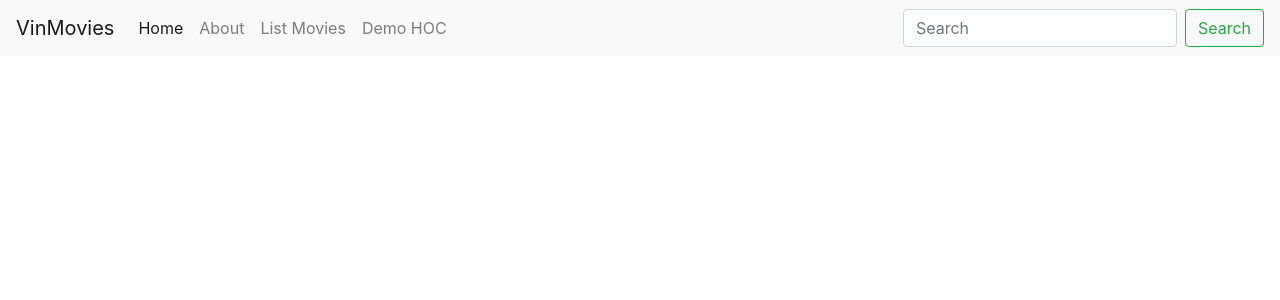
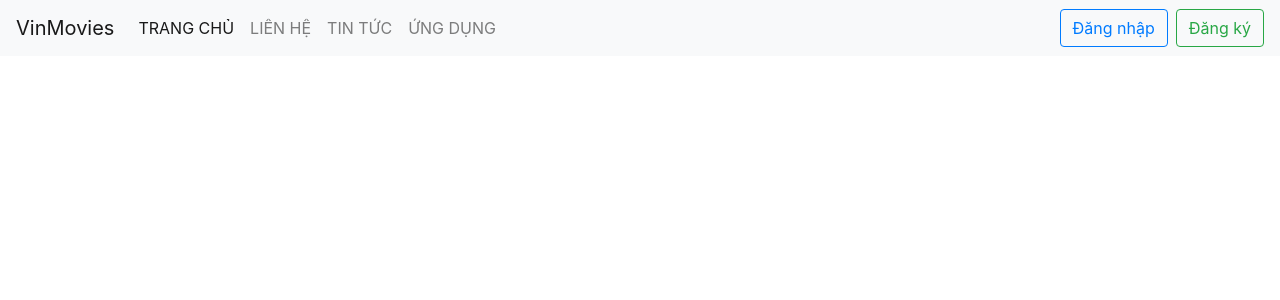
Before and after one commit to barryle95/movie-ticket-booking-web, a React app: page / in a window 1280 px wide. Shown: the top 300 px of the page. Built offline with nearby package versions, Linux system fonts and the light colour scheme.

Commit message:
edit HomeMenu.js, homeRoutes.js

```diff
--- a/src/App.js
+++ b/src/App.js
@@ -5,7 +5,7 @@ import './App.scss';
 import { BrowserRouter, Switch } from 'react-router-dom'; //Route bộ định tuyến
 
 //import routesHome
-import { routesHome } from './routes/routes';
+import { homeRoutes } from './routes/homeRoutes';
 
 //import HomeTemplate
 import HomeTemplate from './templates/HomeTemplate';
@@ -14,7 +14,7 @@ import HomeTemplate from './templates/HomeTemplate';
 class App extends React.Component {
 
   render() {
-    const showMenuHome = routes => {
+    const showHomeMenu = routes => {
       //Did U check array is null?
       if (routes && routes.length > 0) {
         return routes.map((item, index) => {
@@ -27,7 +27,7 @@ class App extends React.Component {
       <BrowserRouter>
         {/* <Navbar></Navbar> */}
         < Switch >
-          {showMenuHome(routesHome)}
+          {showHomeMenu(homeRoutes)}
         </Switch >
       </BrowserRouter >
     );
--- a/src/components/Navbar.js
+++ b/src/components/HomeMenu.js
@@ -1,35 +1,35 @@
 import React, { Component } from 'react';
 import { NavLink } from 'react-router-dom';
 
-export default class Navbar extends Component {
+export default class HomeMenu extends Component {
     render() {
         return (
             <div>
                 <div>
                     <div>
                         <nav className="navbar navbar-expand-lg navbar-light bg-light">
-                            <NavLink className="navbar-brand" to="#">VinMovies</NavLink>
+                            <NavLink className="navbar-brand" to="/">VinMovies</NavLink>
                             <button className="navbar-toggler" type="button" data-toggle="collapse" data-target="#navbarSupportedContent" aria-controls="navbarSupportedContent" aria-expanded="false" aria-label="Toggle navigation">
                                 <span className="navbar-toggler-icon" />
                             </button>
                             <div className="collapse navbar-collapse" id="navbarSupportedContent">
                                 <ul className="navbar-nav mr-auto">
                                     <li className="nav-item active">
-                                        <NavLink exact activeClassName="active" className="nav-link" to="/">Home <span className="sr-only">(current)</span></NavLink>
+                                        <NavLink exact activeClassName="active" className="nav-link" to="/">TRANG CHỦ<span className="sr-only">(current)</span></NavLink>
                                     </li>
                                     <li className="nav-item">
-                                        <NavLink activeClassName="active" className="nav-link" to="/about">About</NavLink>
+                                        <NavLink activeClassName="active" className="nav-link" to="/contact">LIÊN HỆ</NavLink>
                                     </li>
                                     <li className="nav-item">
-                                        <NavLink activeClassName="active" className="nav-link" to="/list-movies">List Movies</NavLink>
+                                        <NavLink activeClassName="active" className="nav-link" to="/info">TIN TỨC</NavLink>
                                     </li>
                                     <li className="nav-item">
-                                        <NavLink activeClassName="active" className="nav-link" to="/demo-hoc">Demo HOC</NavLink>
+                                        <NavLink activeClassName="active" className="nav-link" to="/app">ỨNG DỤNG</NavLink>
                                     </li>
                                 </ul>
                                 <form className="form-inline my-2 my-lg-0">
-                                    <input className="form-control mr-sm-2" type="search" placeholder="Search" aria-label="Search" />
-                                    <button className="btn btn-outline-success my-2 my-sm-0" type="submit">Search</button>
+                                    <button className="btn btn-outline-primary my-2 my-sm-0 mr-2" type="submit">Đăng nhập</button>
+                                    <button className="btn btn-outline-success my-2 my-sm-0" type="submit">Đăng ký</button>
                                 </form>
                             </div>
                         </nav>
--- a/src/routes/routes.js
+++ b/src/routes/homeRoutes.js
@@ -3,10 +3,11 @@ import Home from '../pages/home/Home';
 import About from '../pages/home/About';
 import Contact from '../pages/home/Contact';
 import Info from '../pages/home/Info';
+import App from '../pages/home/App';
 import Error404 from '../pages/home/Error404';
 
 //routesHome array
-const routesHome = [
+const homeRoutes = [
     {
         exact: true,
         path: '/',
@@ -28,6 +29,11 @@ const routesHome = [
         component: Info,
     },
     {
+        exact: false,
+        path: '/app',
+        component: App,
+    },
+    {
         exact: true,
         path: '*',
         component: Error404,
@@ -35,4 +41,4 @@ const routesHome = [
 ];
 
 
-export { routesHome };
+export { homeRoutes };
--- a/src/templates/HomeTemplate.js
+++ b/src/templates/HomeTemplate.js
@@ -1,11 +1,11 @@
 import React, { Fragment } from 'react';
 import { Route } from 'react-router-dom';
-import Navbar from './../components/Navbar';
+import  HomeMenu  from '../components/HomeMenu';
 
 const HomeLayout = props => {
     return (
         <Fragment>
-            <Navbar></Navbar>
+            <HomeMenu></HomeMenu>
             {props.childern}
         </Fragment>
     )
```
Also changed, not shown: src/pages/home/App.js (added).
